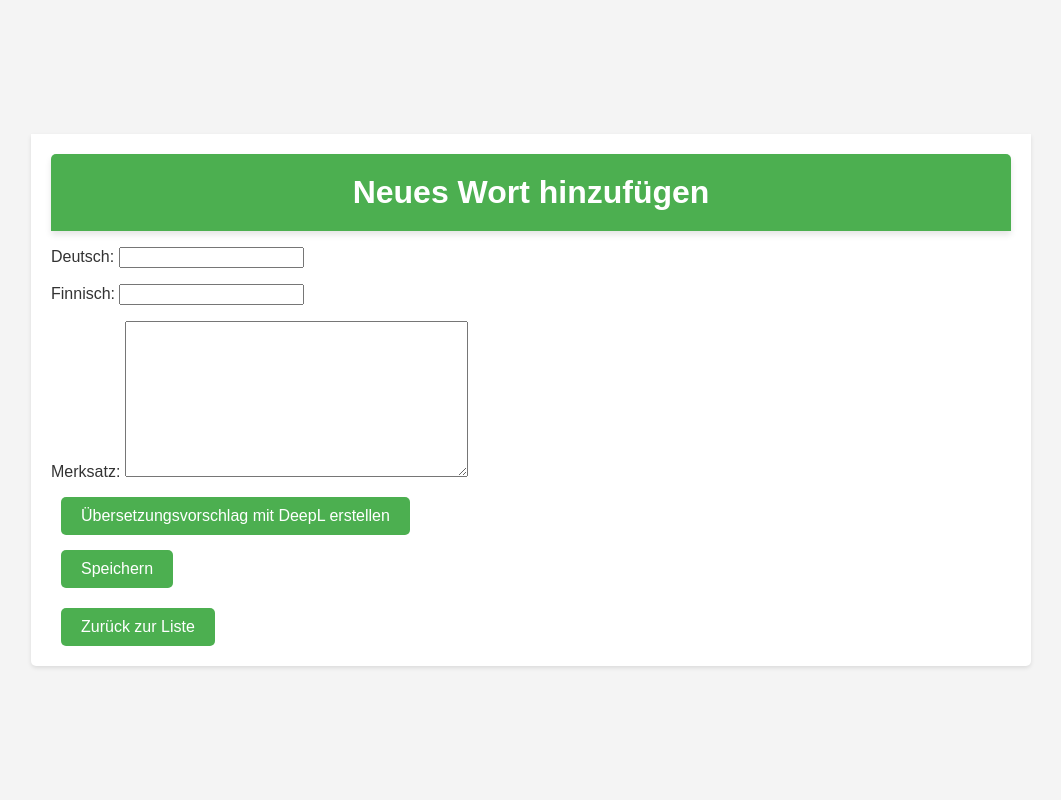
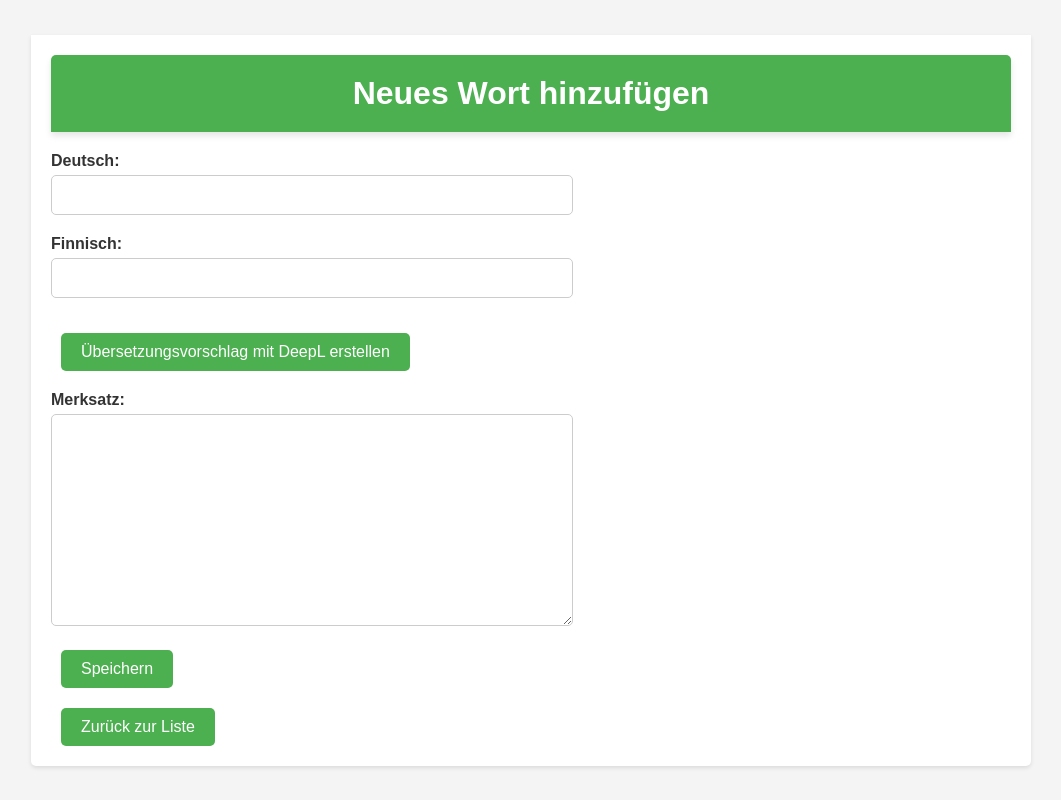
Before and after one commit to cmgoersch/django_vokabeltrainer, a Django app: page /wort-hinzufuegen/ in a window 1280 px wide. Shown: the whole page, without its empty margins (109-1170 px from the left). Run offline with Django 5.2, Linux system fonts and the light colour scheme.

Commit message:
some styles ohn add word page

```diff
--- a/trainer/templates/trainer/wort_hinzufuegen.html
+++ b/trainer/templates/trainer/wort_hinzufuegen.html
@@ -6,13 +6,62 @@
     <meta name="viewport" content="width=device-width, initial-scale=1.0">
     <title>Neues Wort hinzufügen</title>
     <link rel="stylesheet" href="{% static 'css/style.css' %}">
+    <style>
+        /* Grundlegendes Formular-Styling */
+        form {
+            margin-top: 20px;
+        }
+
+        .form-group {
+            margin-bottom: 20px;
+        }
+
+        label {
+            font-weight: bold;
+            display: block;
+            margin-bottom: 5px;
+        }
+
+        input[type="text"], textarea {
+            width: 500px;  /* Festgelegte Breite für die Eingabefelder */
+            max-width: 100%;
+            padding: 10px;
+            font-size: 16px;
+            border: 1px solid #ccc;
+            border-radius: 5px;
+        }
+
+        #get-translation, #use-translation {
+            margin-top: 15px;
+        }
+
+        #translation-result {
+            font-size: 16px;
+            margin-top: 15px;
+            margin-bottom: 20px; /* Größerer Abstand nach dem Übersetzungsvorschlag */
+            color: #555;
+        }
+
+        /* Abstand zwischen dem Übernehmen-Button und dem Merksatz-Feld */
+        #use-translation {
+            margin-bottom: 25px;
+        }
+    </style>
 </head>
 <body>
     <div class="container">
         <h1>Neues Wort hinzufügen</h1>
         <form method="post">
             {% csrf_token %}
-            {{ form.as_p }}  <!-- Dies rendert das Formular automatisch, inkl. des Merksatzes -->
+            <div class="form-group">
+                <label for="id_deutsch">Deutsch:</label>
+                {{ form.deutsch }}  <!-- Rendert das deutsche Wortfeld -->
+            </div>
+
+            <div class="form-group">
+                <label for="id_finnisch">Finnisch:</label>
+                {{ form.finnisch }}  <!-- Rendert das finnische Wortfeld -->
+            </div>
 
             <!-- Button, um die Übersetzung abzurufen -->
             <button type="button" id="get-translation" class="btn btn-secondary">Übersetzungsvorschlag mit DeepL erstellen</button>
@@ -23,12 +72,18 @@
             <!-- "Übernehmen"-Button wird erst sichtbar, wenn ein Übersetzungsvorschlag vorliegt -->
             <button type="button" id="use-translation" class="btn btn-primary" style="display:none;">Übernehmen</button>
 
+            <div class="form-group">
+                <label for="id_merksatz">Merksatz:</label>
+                {{ form.merksatz }}  <!-- Rendert das Merksatz-Feld -->
+            </div>
+
             <!-- Speichern-Button -->
             <button type="submit" class="btn btn-primary">Speichern</button>
         </form>
+
         <a href="{% url 'wort_satz_liste' %}" class="btn btn-secondary">Zurück zur Liste</a>
     </div>
-</body>
+
     <script>
         // Event Listener für den "Übersetzungsvorschlag" Button
         document.getElementById("get-translation").addEventListener("click", function() {
@@ -51,8 +106,16 @@
                             document.getElementById("id_finnisch").value = data.translation;
                         });
                     }
+                })
+                .catch(error => {
+                    // Füge hier eine einfache Fehlerbehandlung hinzu, falls die API nicht funktioniert
+                    document.getElementById("translation-result").innerText = "Fehler bei der Übersetzung.";
+                    console.error('Error:', error);
                 });
+            } else {
+                document.getElementById("translation-result").innerText = "Bitte ein deutsches Wort eingeben.";
             }
         });
     </script>
+</body>
 </html>
```
Also changed, not shown: db.sqlite3. Lines whose indentation alone changed are shown as unchanged.
